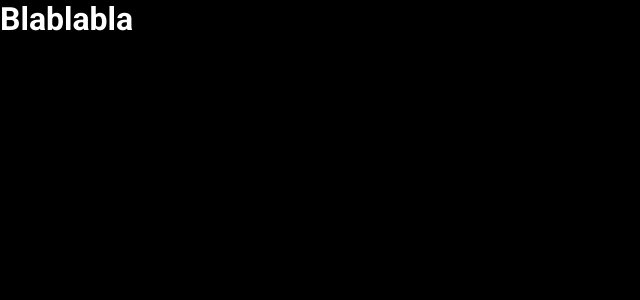
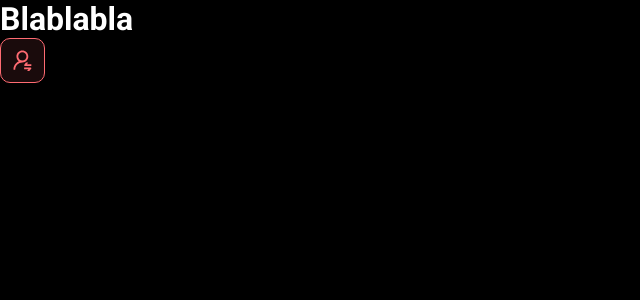
Before and after one commit to Guigas014/dsmeta, a React (Vite) app in the folder frontend/: page / in a window 1280 px wide. Shown: the top 300 px of the page, without its empty margins (0-640 px from the left). Built offline with nearby package versions, Linux system fonts and the light colour scheme.

Commit message:
First component

```diff
--- a/frontend/src/App.tsx
+++ b/frontend/src/App.tsx
@@ -1,7 +1,12 @@
+import { NotificationButton } from './components/NotificationButton'
+
 
 export function App() {
 
   return (
-    <h1>Blablabla</h1>
+    <>
+      <h1>Blablabla</h1>
+      <NotificationButton />
+    </>
   )
 }
--- /dev/null
+++ b/frontend/src/components/NotificationButton/index.tsx
@@ -0,0 +1,16 @@
+import React from 'react';
+
+import Icon from '../../assets/img/notification-icon.svg'
+
+import './styles.css';
+
+
+export function NotificationButton() {
+
+  return (
+    <div className="dsmeta-red-btn">
+      <img src={Icon} alt="Notificar" />
+    </div>
+  );
+
+}
--- /dev/null
+++ b/frontend/src/components/NotificationButton/styles.css
@@ -0,0 +1,15 @@
+.dsmeta-red-btn {
+  height: 45px;
+  width: 45px;
+  background: rgba(255, 107, 114, 0.1);
+  border: 1px solid #ff6b72;
+  border-radius: 10px;
+  display: flex;
+  align-items: center;
+  justify-content: center;
+  cursor: pointer;
+}
+
+.dsmeta-red-btn img {
+    width: 19px;
+}
```
Also changed, not shown: frontend/src/assets/img/logo.svg (added), frontend/src/assets/img/notification-icon.svg (added).
